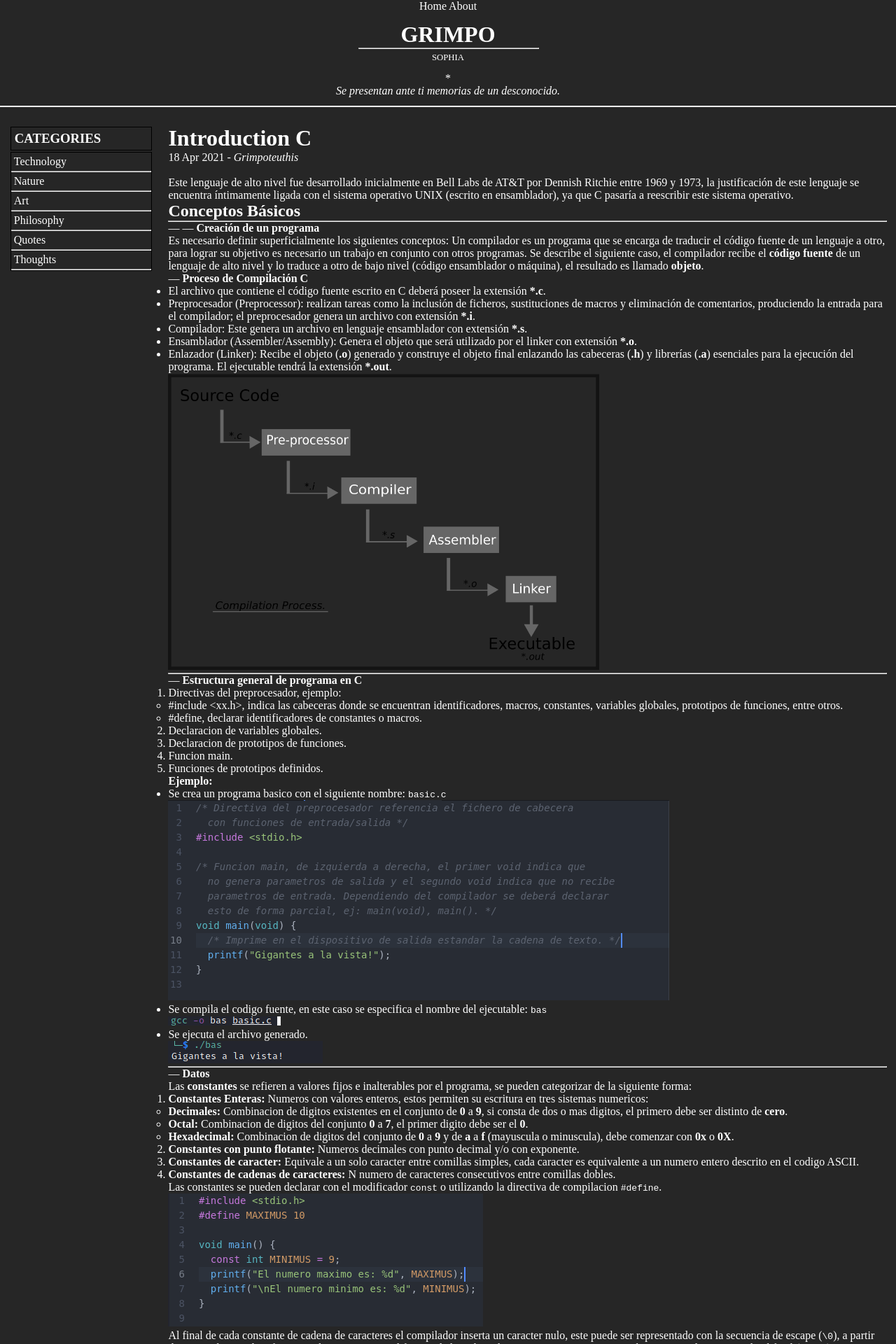
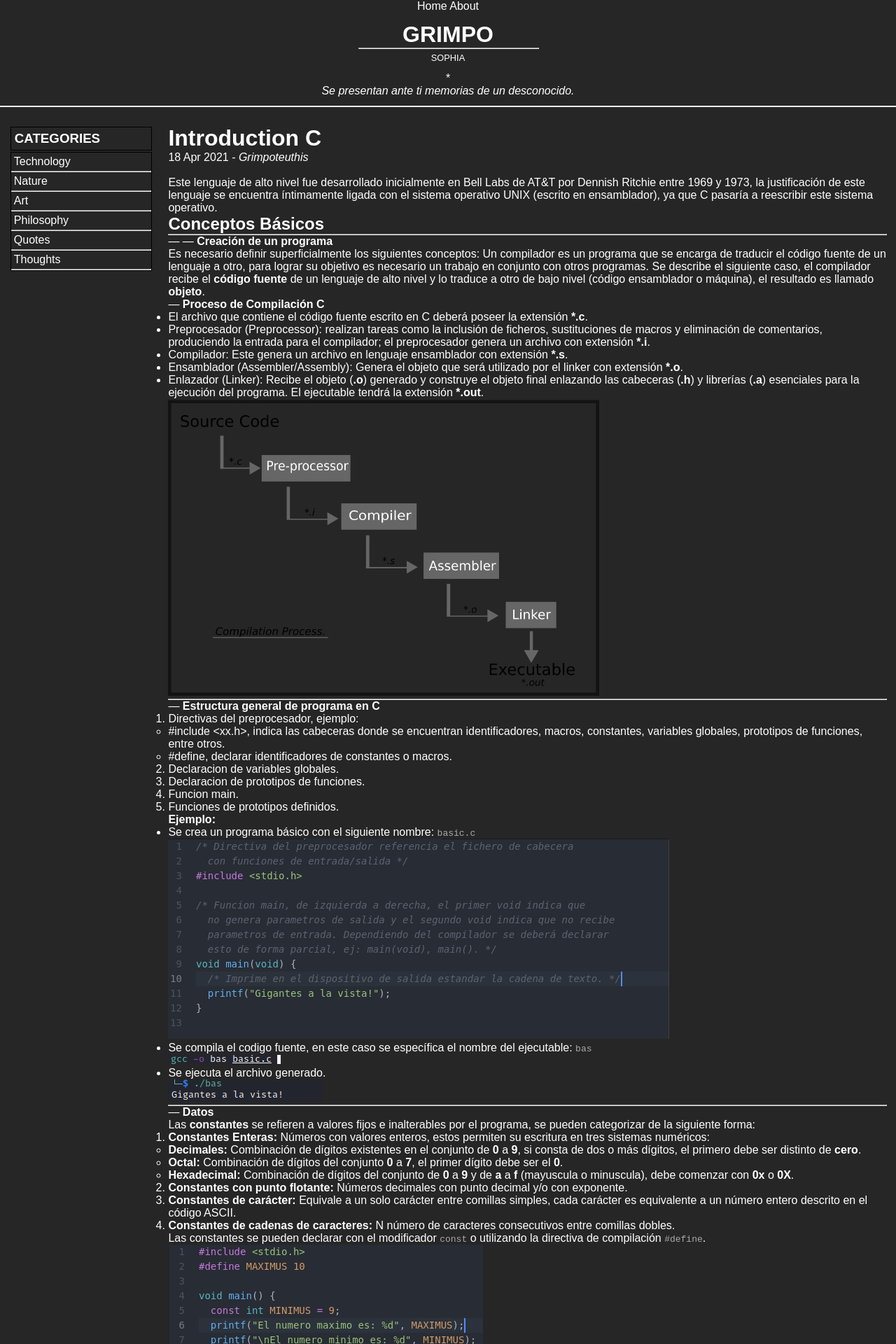
Before and after one commit to Grimpoteuthis-314/Grimpo, a Jekyll site: the page built from _posts/2021-04-18-introduction-c.md, in a window 1280 px wide. Shown: the top 1920 px of the page at 70% size. Built offline with Jekyll 4.4.1, drawn with Linux system fonts in a browser that asks for light colours; some of the changed text lies outside the part shown.

Commit message:
Cambio tipo de letra y se agrega acentuacion al post 1 introduccion C

```diff
--- a/_posts/2021-04-18-introduction-c.md
+++ b/_posts/2021-04-18-introduction-c.md
@@ -49,11 +49,11 @@ Se describe el siguiente caso, el compilador recibe el **código fuente** de un
 
 **Ejemplo:**
 
-- Se crea un programa basico con el siguiente nombre: `basic.c`
+- Se crea un programa básico con el siguiente nombre: `basic.c`
 
 ![C basic program](assets/images/20210418/Cbasis1.png)
 
-- Se compila el codigo fuente, en este caso se especifica el nombre del ejecutable: `bas`
+- Se compila el codigo fuente, en este caso se específica el nombre del ejecutable: `bas`
 
 ![gcc compilation](assets/images/20210418/Cbasis2.png)
 
@@ -68,71 +68,71 @@ Se describe el siguiente caso, el compilador recibe el **código fuente** de un
 Las **constantes** se refieren a valores fijos e inalterables por el programa, se pueden
 categorizar de la siguiente forma:
 
-1. **Constantes Enteras:** Numeros con valores enteros, estos permiten su escritura en
-tres sistemas numericos:
-    - **Decimales:** Combinacion de digitos existentes en el conjunto de **0** a **9**, si consta
-    de dos o mas digitos, el primero debe ser distinto de **cero**.
-    - **Octal:**  Combinacion de digitos del conjunto **0** a **7**, el primer digito debe ser el **0**.
-    - **Hexadecimal:** Combinacion de digitos del conjunto de **0** a **9** y de **a** a **f** (mayuscula o minuscula), debe comenzar con **0x** o **0X**.
+1. **Constantes Enteras:** Números con valores enteros, estos permiten su escritura en
+tres sistemas numéricos:
+    - **Decimales:** Combinación de dígitos existentes en el conjunto de **0** a **9**, si consta
+    de dos o más dígitos, el primero debe ser distinto de **cero**.
+    - **Octal:**  Combinación de dígitos del conjunto **0** a **7**, el primer dígito debe ser el **0**.
+    - **Hexadecimal:** Combinación de dígitos del conjunto de **0** a **9** y de **a** a **f** (mayuscula o minuscula), debe comenzar con **0x** o **0X**.
 
-2. **Constantes con punto flotante:** Numeros decimales con punto decimal y/o con exponente.
+2. **Constantes con punto flotante:** Números decimales con punto decimal y/o con exponente.
 
-3. **Constantes de caracter:** Equivale a un solo caracter entre comillas simples, cada caracter es equivalente a un numero entero descrito en el codigo ASCII.
+3. **Constantes de carácter:** Equivale a un solo carácter entre comillas simples, cada carácter es equivalente a un número entero descrito en el código ASCII.
 
-4. **Constantes de cadenas de caracteres:** N numero de caracteres consecutivos entre
+4. **Constantes de cadenas de caracteres:** N número de caracteres consecutivos entre
 comillas dobles.
 
 Las constantes se pueden declarar con el modificador `const` o utilizando la directiva
-de compilacion `#define`.
+de compilación `#define`.
 
 ![const](assets/images/20210418/const.png)
 
 Al final de cada constante de cadena de caracteres el compilador inserta un caracter nulo, este puede ser representado con la secuencia de escape (`\0`), a partir
-de esto podemos identificar que el caracter `'H'` es diferente de la cadena de caracteres `"H"`, ya que esta ultima posee el caracter nulo al final (`"H\0"`).
+de esto podemos identificar que el carácter `'H'` es diferente de la cadena de caracteres `"H"`, ya que esta última posee el carácter nulo al final (`"H\0"`).
 
---**Variables**
+---
+
+**Variables**
 
 Estas se declaran de la siguiente forma: `tipo_dato nombre_variable;`
 
 Se inicializan asignando un valor que corresponda al tipo de dato: `tipo_dato nombre_variable = valor;`.
 
---**Tipos de datos**
+**Tipos de datos**
 
 Los tipos fundamentales que el lenguaje *C* ofrece se encuentran clasificados de la siguiente forma:
-1. **Tipos enteros:** Estos son utilizados para representar subconjuntos de numeros naturales y enteros.
-    - **`char`:** Numero entero de 8 bits, rango [-128, 127]. Tambien es utilizado para representar caracteres de acuerdo al codigo ASCII.
-    - **`int`:** Numero entero de 16 o 32 bits (depende del procesador).
+1. **Tipos enteros:** Estos son utilizados para representar subconjuntos de números naturales y enteros.
+    - **`char`:** Número entero de 8 bits, rango [-128, 127]. También es utilizado para representar caracteres de acuerdo al código ASCII.
+    - **`int`:** Número entero de 16 o 32 bits (depende del procesador).
 
     ![Integer Data Types](assets/images/20210418/TiposDatosEnteros.png)
 
     ![Integer Data Types Execution](assets/images/20210418/TiposDatosEnterosEx.png)
 
-2. **Tipos reales:** Permiten representar subconjuntos de numeros racionales.
-    - **`float`:** Numero con punto flotante, el tamano es de 32 bits o 4 bytes.
-    - **`double`:** Numero con punto flotante, el tamano es de 64 bits o 8 bytes.
+2. **Tipos reales:** Permiten representar subconjuntos de números racionales.
+    - **`float`:** Número con punto flotante, el tamaño es de 32 bits o 4 bytes.
+    - **`double`:** Número con punto flotante, el tamaño es de 64 bits o 8 bytes.
 
     ![real Data Types](assets/images/20210418/TiposDatosReales.png)
 
     ![real Data Types Execution](assets/images/20210418/TiposDatosRealesEx.png)
 
-3. **Tipo void:** Es empleado para declarar la ausencia de valores en el retorno de una funcion o para declarar punteros genericos.
+3. **Tipo `void`:** Es empleado para declarar la ausencia de valores en el retorno de una función o para declarar punteros genéricos.
 
     ![void](assets/images/20210418/void.png)
 
+---
 
---**Modificadores**
-Los modificadores permiten cambiar el tamano de los tipos de datos numericos.
-- **unsigned:** Representa numeros naturales (Mayor o igual a cero).
-- **signed:** Representa tanto numeros positivos como negativos, comportamiento por defecto.
-- **long:** Permite ampliar el tamano en bits.
-- **short:** Indica un tamano mas pequeno de bits.
+**Modificadores**
+Los modificadores permiten cambiar el tamaño de los tipos de datos numéricos.
+- **`unsigned`:** Representa números naturales (Mayor o igual a cero).
+- **`signed`:** Representa tanto números positivos como negativos, comportamiento por defecto.
+- **`long`:** Permite ampliar el tamaño en bits.
+- **`short`:** Indica un tamaño de bits menor.
 
 ![Bytes Sizes Data Types](assets/images/20210418/bytesSize.png)
 
 ![Bytes Sizes Data Types Execution](assets/images/20210418/bytesSizeEx.png)
-
-
-
 
 ---
 ## **Fuentes**
--- a/assets/css/styles.css
+++ b/assets/css/styles.css
@@ -3,6 +3,7 @@
 	margin: 0;
 	padding: 0;
 	color: #fff;
+	font-family: Arial;
 }
 body {
 	background-color: #262626;
@@ -12,6 +13,10 @@ a {
 }
 a:hover {
 	color: #00994d;
+}
+code {
+  font-family: monospace;
+  color: #a9a9a9;
 }
 /* layouts */
 /* default*/
```
Also changed, not shown: other parts of _posts/2021-04-18-introduction-c.md (+1 -1 lines).
